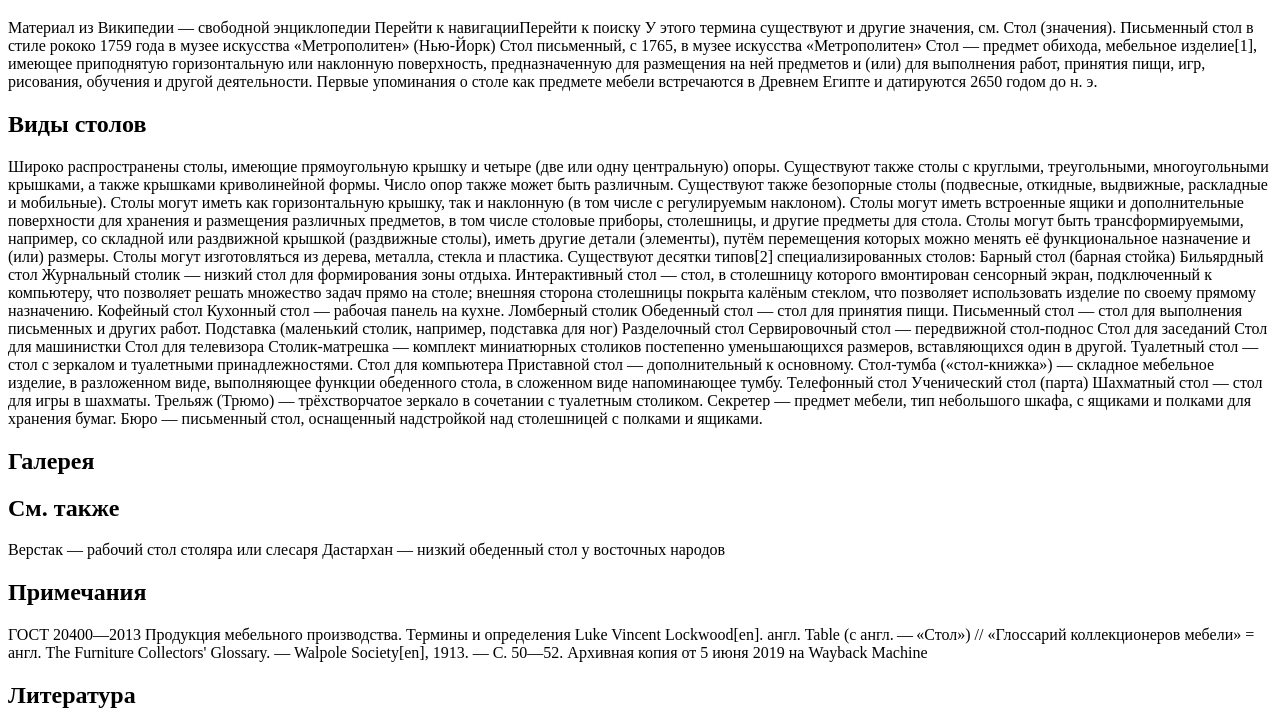
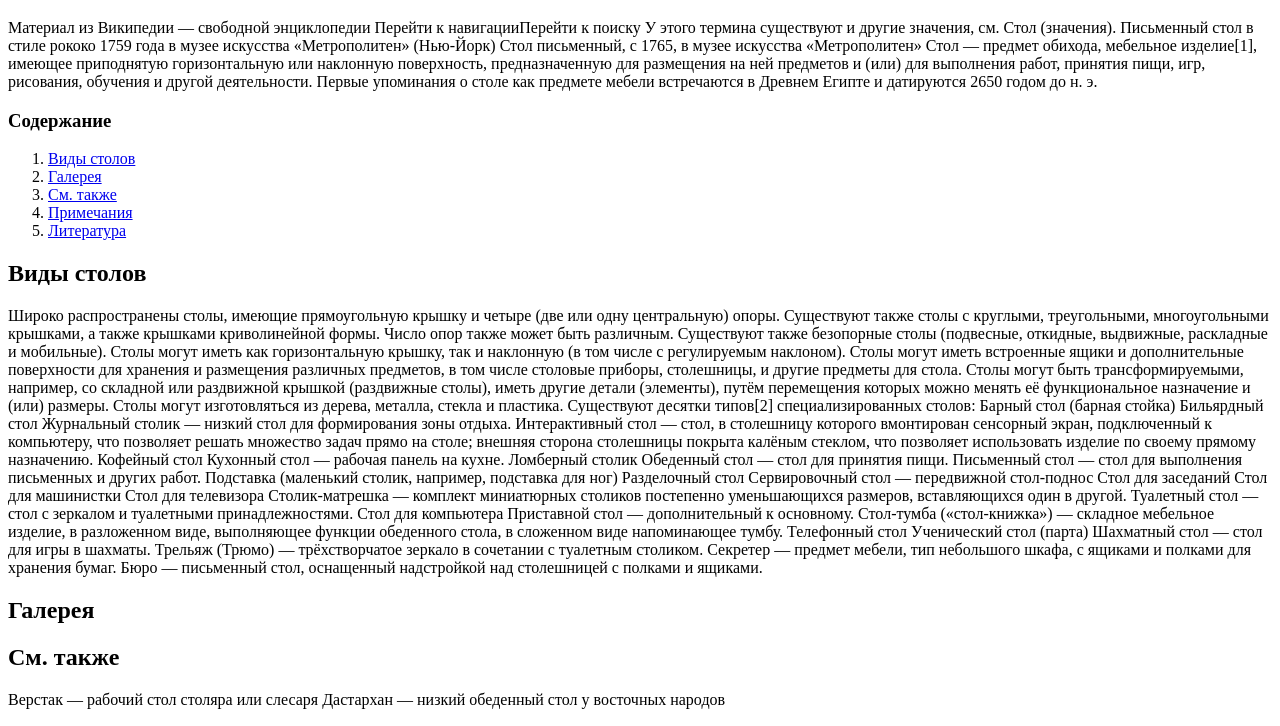
Before and after one commit to NattaIvanova/task-navi, a plain HTML site: page index.html in a window 1280 px wide. Shown: the part 61-787 px from the top of the page. Drawn offline with Linux system fonts and the light colour scheme.

Commit message:
release 1

```diff
--- a/index.html
+++ b/index.html
@@ -14,16 +14,20 @@
     Стол письменный, с 1765, в музее искусства «Метрополитен»
     Стол — предмет обихода, мебельное изделие[1], имеющее приподнятую горизонтальную или наклонную поверхность, предназначенную для размещения на ней предметов и (или) для выполнения работ, принятия пищи, игр, рисования, обучения и другой деятельности.
     Первые упоминания о столе как предмете мебели встречаются в Древнем Египте и датируются 2650 годом до н. э.</p>
-  <h2>Виды столов</h2>
+  <h3>Содержание</h3>
+  <ol type="1">
+    <li><a href="#table view">Виды столов</a></li>
+    <li><a href="#gallery">Галерея</a></li>
+    <li><a href="#view">См. также</a></li>
+    <li><a href="#notes">Примечания</a></li>
+    <li><a href="#letter">Литература</a></li>
+  </ol>
+    <h2 id="table view">Виды столов</h2>
   <p>Широко распространены столы, имеющие прямоугольную крышку и четыре (две или одну центральную) опоры. Существуют также столы с круглыми, треугольными, многоугольными крышками, а также крышками криволинейной формы. Число опор также может быть различным. Существуют также безопорные столы (подвесные, откидные, выдвижные, раскладные и мобильные). Столы могут иметь как горизонтальную крышку, так и наклонную (в том числе с регулируемым наклоном).
-
-    Столы могут иметь встроенные ящики и дополнительные поверхности для хранения и размещения различных предметов, в том числе столовые приборы, столешницы, и другие предметы для стола.
-
-    Столы могут быть трансформируемыми, например, со складной или раздвижной крышкой (раздвижные столы), иметь другие детали (элементы), путём перемещения которых можно менять её функциональное назначение и (или) размеры. Столы могут изготовляться из дерева, металла, стекла и пластика.
-
+ Столы могут иметь встроенные ящики и дополнительные поверхности для хранения и размещения различных предметов, в том числе столовые приборы, столешницы, и другие предметы для стола.
+   Столы могут быть трансформируемыми, например, со складной или раздвижной крышкой (раздвижные столы), иметь другие детали (элементы), путём перемещения которых можно менять её функциональное назначение и (или) размеры. Столы могут изготовляться из дерева, металла, стекла и пластика.
     Существуют десятки типов[2] специализированных столов:
-
-    Барный стол (барная стойка)
+   Барный стол (барная стойка)
     Бильярдный стол
     Журнальный столик — низкий стол для формирования зоны отдыха.
     Интерактивный стол — стол, в столешницу которого вмонтирован сенсорный экран, подключенный к компьютеру, что позволяет решать множество задач прямо на столе; внешняя сторона столешницы покрыта калёным стеклом, что позволяет использовать изделие по своему прямому назначению.
@@ -49,14 +53,14 @@
     Трельяж (Трюмо) — трёхстворчатое зеркало в сочетании с туалетным столиком.
     Секретер — предмет мебели, тип небольшого шкафа, с ящиками и полками для хранения бумаг.
     Бюро — письменный стол, оснащенный надстройкой над столешницей с полками и ящиками.</p>
-    <h2>Галерея</h2>
-    <h2>См. также</h2>
+    <h2 id="gallery">Галерея</h2>
+    <h2 id="view">См. также</h2>
     <p>Верстак — рабочий стол столяра или слесаря
       Дастархан — низкий обеденный стол у восточных народов</p>
-    <h2>Примечания</h2>
+    <h2 id="notes">Примечания</h2>
     <p> ГОСТ 20400—2013 Продукция мебельного производства. Термины и определения
       Luke Vincent Lockwood[en]. англ. Table (с англ. — «Стол») // «Глоссарий коллекционеров мебели» = англ. The Furniture Collectors' Glossary. — Walpole Society[en], 1913. — С. 50—52. Архивная копия от 5 июня 2019 на Wayback Machine</p>
-      <h2>Литература</h2>
+      <h2 id="letter">Литература</h2>
       <p>Буровик К. А. Стол // Красная книга вещей: Словарь. — М.: Экономика, 1996. — С. 195—198. — 215 с. — ISBN 5-282-01639-7.
         Буровик К. А. Стол // Популярная энциклопедия вещей. Исторический магазин. — М.: Дрофа-Плюс, 2004. — С. 144. — 192 с. — 5000 экз. — ISBN 5-9555-0279-3.
         Столы // Краткая энциклопедия домашнего хозяйства. Том 2. — М.: Большая советская энциклопедия, 1959. — С. 559. — 602 с.
```
